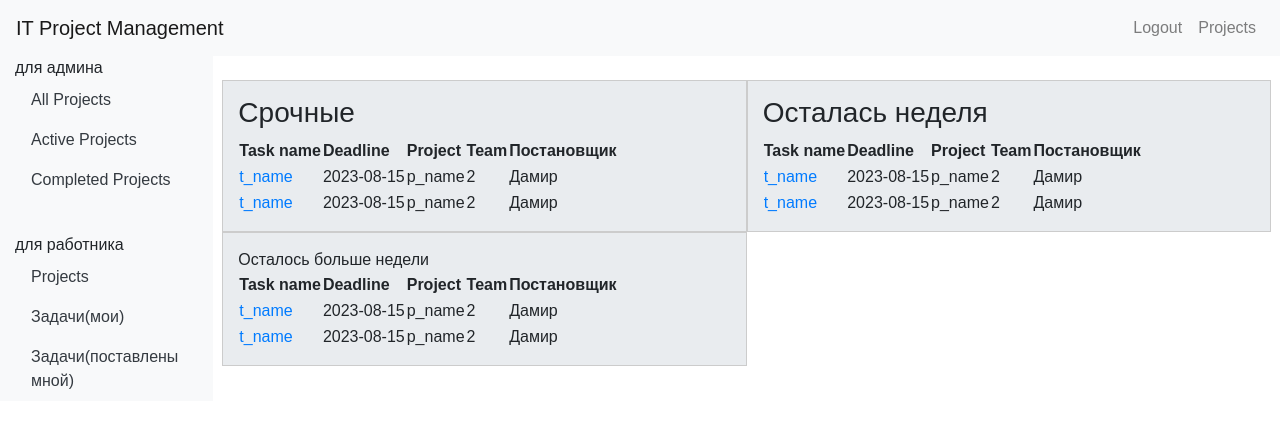
After one commit to hahabuntun/TManagement, a Python web app: template project/templates/tasks.html in a window 1280 px wide. The commit adds this page. Shown: the top 428 px of the page. Run offline with Jinja, Linux system fonts and the light colour scheme; the template is opened without the code that fills it, so the values that code supplies are empty; some libraries are stand-ins or nearby versions.

Commit message:
added projects, project, task pages

```diff
--- /dev/null
+++ b/project/templates/tasks.html
@@ -0,0 +1,160 @@
+<!DOCTYPE html>
+<html>
+<head>
+    <title>All Projects - IT Project Management</title>
+    <link rel="stylesheet" href="https://stackpath.bootstrapcdn.com/bootstrap/4.5.2/css/bootstrap.min.css">
+</head>
+<style>
+     body {
+            font-family: sans-serif;
+        }
+        .navbar {
+            background-color: #343a40; /* Dark gray navbar */
+            color: white;
+        }
+        .sidebar {
+            background-color: #f8f9fa; /* Light gray sidebar */
+        }
+        .nav-link { color: #343a40; } /* Dark gray text for links */
+        .nav-link:hover { color: #007bff; } /* Blue on hover */
+        .custom-card {
+            border: 1px solid #ccc;
+            padding: 15px;
+            background-color: #e9ecef; /* Light gray card background */
+        }
+</style>
+<body>
+
+    <nav class="navbar navbar-expand-lg navbar-light bg-light">
+        <a class="navbar-brand" href="#">IT Project Management</a>
+        <ul class="navbar-nav ml-auto">
+            <li class="nav-item"><a class="nav-link" href="#">Logout</a></li>
+            <li class="nav-item"><a class="nav-link" href="#">Projects</a></li>
+        </ul>
+    </nav>
+
+    <div class="container-fluid">
+        <div class="row">
+            <div class="col-md-3 col-lg-2 bg-light d-none d-md-block sidebar">
+                <div class="sidebar-sticky">
+                    <ul class="nav flex-column">
+                        для админа
+                        <li class="nav-item"><a class="nav-link" href="#">All Projects</a></li>
+                        <li class="nav-item"><a class="nav-link" href="#">Active Projects</a></li>
+                        <li class="nav-item"><a class="nav-link" href="#">Completed Projects</a></li>
+                        <hr>
+                        для работника
+                        <li class="nav-item"><a class="nav-link" href="#">Projects</a></li>
+                        <li class="nav-item"><a class="nav-link" href="#">Задачи(мои)</a></li>
+                        <li class="nav-item"><a class="nav-link" href="#">Задачи(поставлены мной)</a></li>
+                    </ul>
+                </div>
+            </div>
+
+            <main role="main" class="col-md-9 ml-sm-auto col-lg-10 px-4">
+
+                <div class="custom-list row mt-4">
+                    <div class="custom-card col-md-6">
+                        <h3>Срочные</h3>
+                        <table>
+                            <thead>
+                                <tr>
+                                    <th>Task name</th>
+                                    <th>Deadline</th>
+                                    <th>Project</th>
+                                    <th>Team</th>
+                                    <th>Постановщик</th>
+                                </tr>
+                            </thead>
+                            <tbody>
+                                <tr>
+                                    <td><a href="">t_name</a></td>
+                                    <td>2023-08-15</td>
+                                    <td>p_name</td>
+                                    <td>2</td>
+                                    <td>Дамир</td>
+                                </tr>
+                                <tr>
+                                    <td><a href="">t_name</a></td>
+                                    <td>2023-08-15</td>
+                                    <td>p_name</td>
+                                    <td>2</td>
+                                    <td>Дамир</td>
+                                </tr>
+                            </tbody>
+                        </table>
+                    </div>
+                    <!-- Add more project cards here -->
+                    <div class="custom-card col-md-6">
+                        <h3>Осталась неделя</h3>
+                        <table>
+                            <thead>
+                                <tr>
+                                    <th>Task name</th>
+                                    <th>Deadline</th>
+                                    <th>Project</th>
+                                    <th>Team</th>
+                                    <th>Постановщик</th>
+                                </tr>
+                            </thead>
+                            <tbody>
+                                <tr>
+                                    <td><a href="">t_name</a></td>
+                                    <td>2023-08-15</td>
+                                    <td>p_name</td>
+                                    <td>2</td>
+                                    <td>Дамир</td>
+                                </tr>
+                                <tr>
+                                    <td><a href="">t_name</a></td>
+                                    <td>2023-08-15</td>
+                                    <td>p_name</td>
+                                    <td>2</td>
+                                    <td>Дамир</td>
+                                </tr>
+                            </tbody>
+                        </table>
+                    </div>
+                    <div class="custom-card col-md-6">
+                        Осталось больше недели
+                        <table>
+                            <thead>
+                                <tr>
+                                    <th>Task name</th>
+                                    <th>Deadline</th>
+                                    <th>Project</th>
+                                    <th>Team</th>
+                                    <th>Постановщик</th>
+                                </tr>
+                            </thead>
+                            <tbody>
+                                <tr>
+                                    <td><a href="">t_name</a></td>
+                                    <td>2023-08-15</td>
+                                    <td>p_name</td>
+                                    <td>2</td>
+                                    <td>Дамир</td>
+                                </tr>
+                                <tr>
+                                    <td><a href="">t_name</a></td>
+                                    <td>2023-08-15</td>
+                                    <td>p_name</td>
+                                    <td>2</td>
+                                    <td>Дамир</td>
+                                </tr>
+                            </tbody>
+                        </table>
+                    </div>
+                </div>
+            </main>
+        </div>
+    </div>
+
+    <script src="https://code.jquery.com/jquery-3.5.1.slim.min.js"></script>
+    <script src="https://cdn.jsdelivr.net/npm/popper.js@1.16.1/dist/umd/popper.min.js"></script>
+    <script src="https://stackpath.bootstrapcdn.com/bootstrap/4.5.2/js/bootstrap.min.js"></script>
+    <script>
+        // ... (JavaScript for modal and other interactions) ...
+    </script>
+</body>
+</html>
```
Also changed, not shown: project/templates/project.html (renamed from project/templates/project/project.html, +20 -41 lines), project/templates/projects.html (added, +129 -0 lines).
